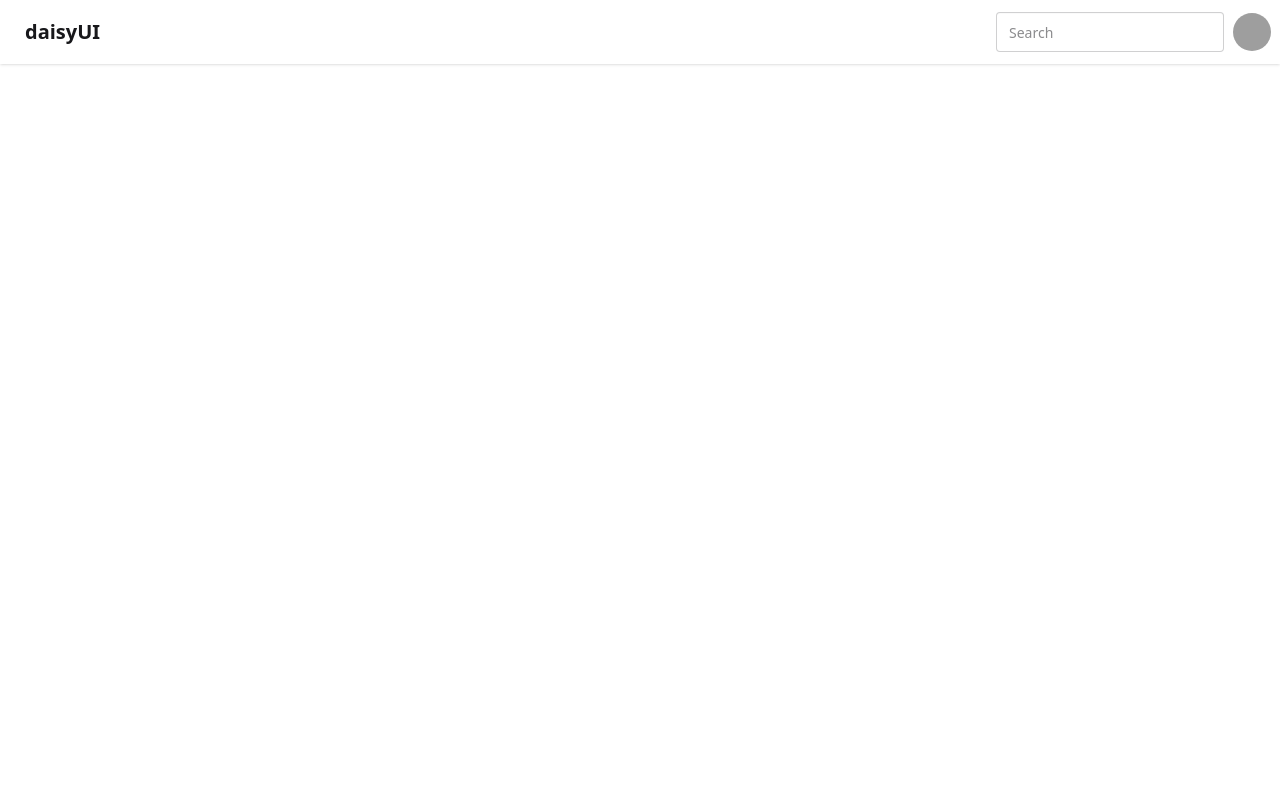
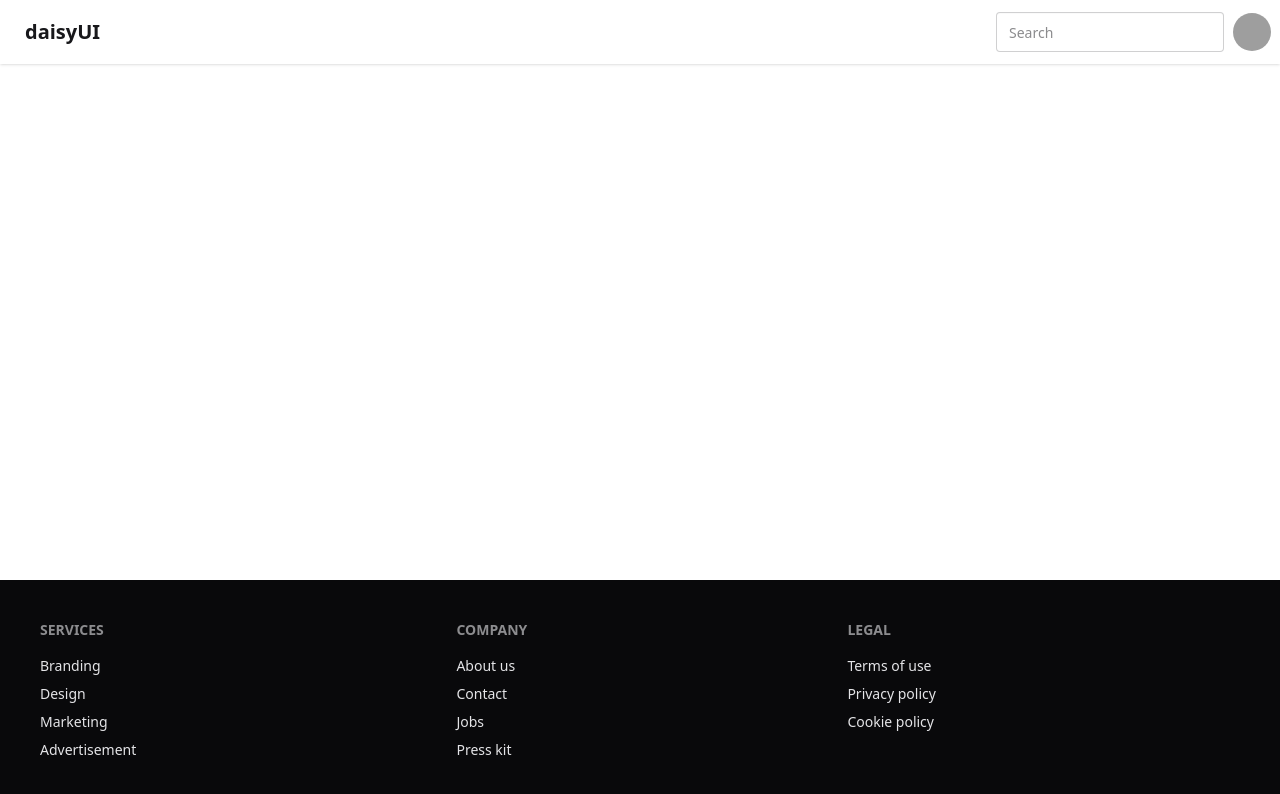
Before and after one commit to AMER106/devtinder-ui, a React (Vite) app in the folder devtinder/: page / in a window 1280 px wide. Shown: the top 794 px of the page. Built offline with nearby package versions, Linux system fonts and the light colour scheme; grey boxes are pictures that could not be loaded.

Commit message:
created the footer component

```diff
--- a/devtinder/src/components/Body.jsx
+++ b/devtinder/src/components/Body.jsx
@@ -2,12 +2,14 @@
 
 import { Outlet } from 'react-router-dom'
 import  NavBar  from './NavBar';
+import Footer from './Footer';
 
 const Body = () => {
   return (
     <div>
     <NavBar/>
       <Outlet/>
+      <Footer/>
     </div>
   )
 }
--- /dev/null
+++ b/devtinder/src/components/Footer.jsx
@@ -0,0 +1,30 @@
+import React from 'react'
+
+const Footer = () => {
+  return (
+   <footer className="footer sm:footer-horizontal bg-neutral text-neutral-content p-10 fixed bottom-0 w-full">
+  <nav>
+    <h6 className="footer-title">Services</h6>
+    <a className="link link-hover">Branding</a>
+    <a className="link link-hover">Design</a>
+    <a className="link link-hover">Marketing</a>
+    <a className="link link-hover">Advertisement</a>
+  </nav>
+  <nav>
+    <h6 className="footer-title">Company</h6>
+    <a className="link link-hover">About us</a>
+    <a className="link link-hover">Contact</a>
+    <a className="link link-hover">Jobs</a>
+    <a className="link link-hover">Press kit</a>
+  </nav>
+  <nav>
+    <h6 className="footer-title">Legal</h6>
+    <a className="link link-hover">Terms of use</a>
+    <a className="link link-hover">Privacy policy</a>
+    <a className="link link-hover">Cookie policy</a>
+  </nav>
+</footer>
+  )
+}
+
+export default Footer
```
Also changed, not shown: 1 other file (tests, documents, lock files or other folders).
